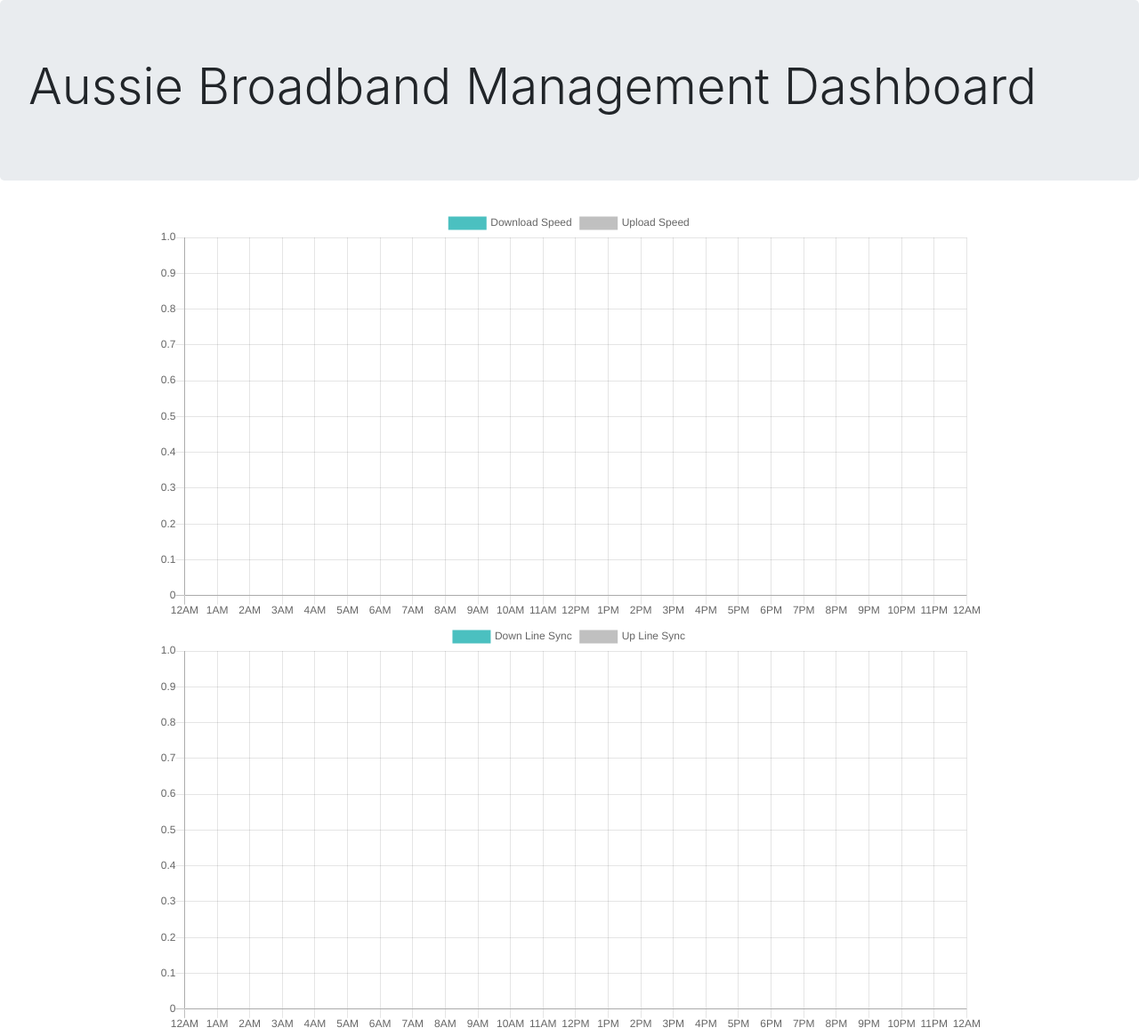
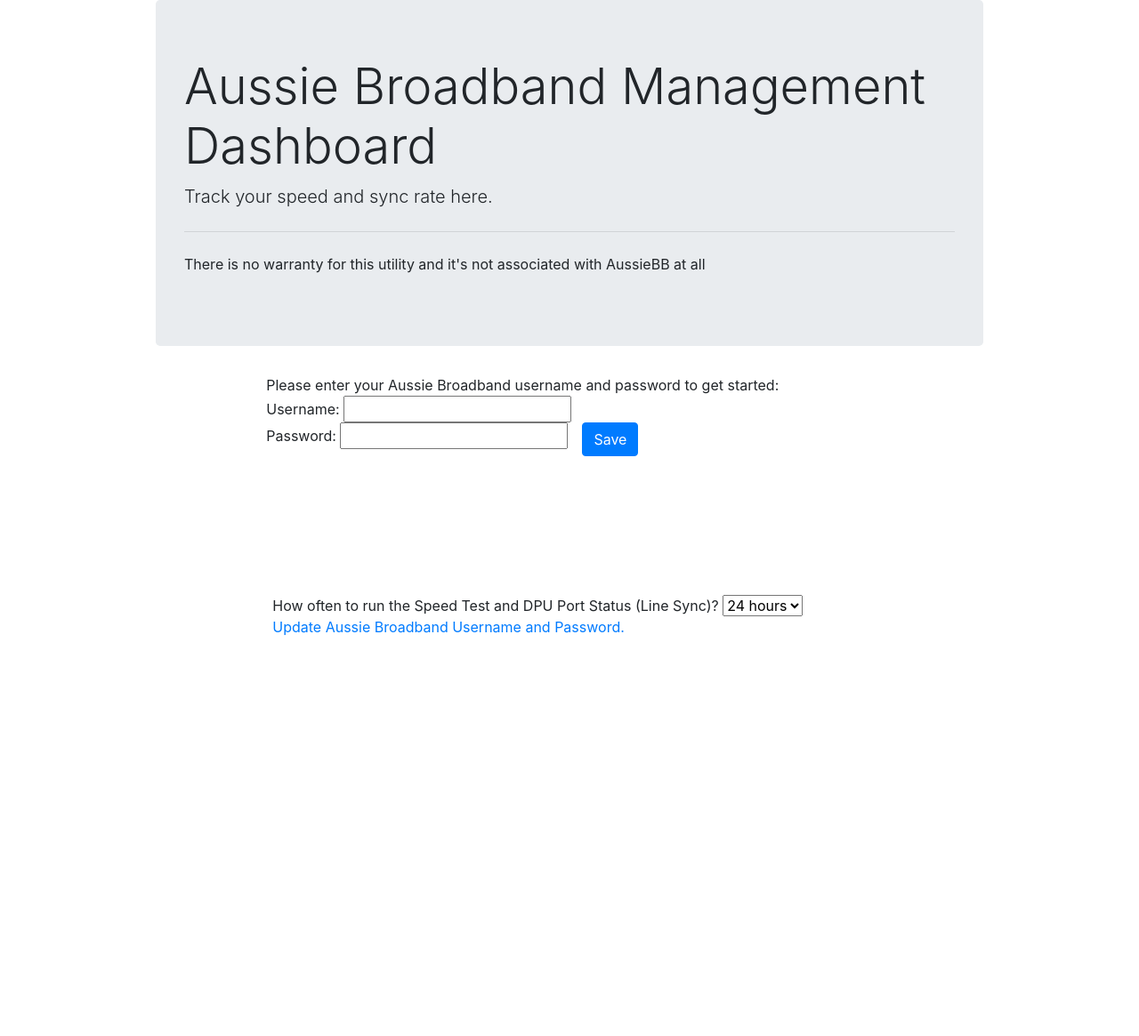
Before and after one commit to gergnz/aussiebbmgt, a Flask app: page / in a window 1280 px wide. Shown: the whole page at 89% size. After the commit the page ends 715 px from the top, so only its background shows below. Run offline with Flask 2, Linux system fonts and the light colour scheme; data that the repository does not hold is empty; a map, chart or similar area stays blank; some libraries are stand-ins or nearby versions.

Commit message:
lots of work

```diff
--- a/app/routes.py
+++ b/app/routes.py
@@ -14,8 +14,9 @@
 
 class SpeedTestResults(Resource):
     def get(self):
-        fromdate = datetime.datetime.now() - datetime.timedelta(days=365)
-        todate = datetime.datetime.now()
+        fromdate_raw = datetime.datetime.now() - datetime.timedelta(days=365)
+        fromdate = fromdate_raw.isoformat()
+        todate = datetime.datetime.now().isoformat()
         if 'fromdate' in request.args:
             fromdate = request.args['fromdate']
         if 'todate' in request.args:
@@ -44,18 +45,40 @@
         conn.close()
         return results
 
+class Settings(Resource):
+    def get(self):
+        query = "select * from settings"
+        if 'key' in request.args:
+            query = "select * from settings where key = '%s'" % (request.args['key'])
+        conn = sqlite3.connect('aussiebbmgt.db')
+        conn.row_factory = dict_factory
+        cursor = conn.cursor()
+        cursor.execute(query)
+        results = cursor.fetchall()
+        conn.close()
+        return results
+
+    def post(self):
+        conn = sqlite3.connect('aussiebbmgt.db')
+        conn.row_factory = dict_factory
+        cursor = conn.cursor()
+        for key in request.form.keys():
+            value = request.form.get(key)
+            cursor.execute("insert into settings(key,value) values ('%s', '%s') on conflict(key) do update set value='%s' where key='%s'" % (key, value, value, key))
+            conn.commit()
+        results = cursor.fetchall()
+        conn.close()
+        return results
+
 @app.route('/')
 @app.route('/index')
 def index():
     return render_template('index.html')
 
-@app.route('/combined')
-def combined():
-    return render_template('combined.html')
-
-@app.route('/test')
-def test():
-    return render_template('test.html')
+@app.route('/favicon.ico')
+def favicon():
+    return ''
 
 api.add_resource(SpeedTestResults, '/speedtestresults')
 api.add_resource(DpuTestResults, '/dputestresults')
+api.add_resource(Settings, '/settings')
--- a/app/static/combinedChart.js
+++ b/app/static/combinedChart.js
@@ -1,3 +1,5 @@
+var combinedChart;
+
 function getChartData(url, fromdate = '', todate = '') {
     var speedurl = url + "/speedtestresults";
     if (fromdate !== '') {
@@ -68,14 +70,19 @@
     });
 }
 
-$(document).ready(function() {
-    var todate = ''
-    var fromdate = ''
+function hello(response) {
   var proto = window.location.protocol;
   var port = window.location.port;
   var hostname = window.location.hostname;
-    url = proto + '//' + hostname + ':' + port;
+
+  var url = proto + '//' + hostname + ':' + port;
+
+  if (response.length == 1) {
+    // do the charge as we have a username
+    var todate = ''
+    var fromdate = ''
     getChartData(url);
+
     $(function() {
         $("#fromdatepicker").datepicker();
     });
@@ -89,15 +96,103 @@
         }
         var rawtodate = $("#todatepicker").val();
         if (rawtodate !== '') {
-            todate = new Date($("#todatepicker").val()).toISOString();
+            var todate_raw = new Date($("#todatepicker").val());
+            todate = new Date(todate_raw.setDate(todate_raw.getDate() + 1)).toISOString();
         }
         getChartData(url, fromdate, todate);
+    });
+
+  } else {
+    var userpass = `
+        <div class="row">
+          <div class="col-med px-lg-2">
+            Please enter your Aussie Broadband username and password to get started:
+          </div>
+        </div>
+        <div class="row">
+          <div class="col-med px-lg-2">
+            Username: <input type="text" id="aussiebb_username">
+          </div>
+          <div class="col-med px-lg-2">
+            Password: <input type="password" id="aussiebb_password">
+          </div>
+          <div class="col-med px-lg-2" id="saveuserpass">
+            <button type="button" class="btn btn-primary">Save</button>
+          </div>
+        </div>`
+    $("#datechooser").html(userpass);
+    $("#saveuserpass").click(function() {
+        $.post(url+"/settings", data="aussiebb_username="+$("#aussiebb_username").val()+"&aussiebb_password="+$("#aussiebb_password").val())
+        .done(function() {
+          location.reload();
+        });
+    });
+  }
+}
+
+
+
+$(document).ready(function() {
+    var proto = window.location.protocol;
+    var port = window.location.port;
+    var hostname = window.location.hostname;
+
+    var url = proto + '//' + hostname + ':' + port;
+
+    var aussiebb_username = $.getJSON({url: url+'/settings?key=aussiebb_username'})
+      .done(hello);
+
+    $.getJSON({url: url+'/settings?key=cadence'})
+      .done(function(data) {
+      if (data.length == 1) {
+          $("#cadence").val(data[0].value);
+      } else {
+          $("#cadence").val(24);
+      }
+    });
+
+    $("#configuration").change(function() {
+        $.post(url+"/settings", data="cadence="+$("#cadence").val())
+    });
+
+    $("#updateuserpass").click(function() {
+        var userpass = `
+            <div class="row">
+              <div class="col-med px-lg-2">
+                Please enter your Aussie Broadband username and password to get started:
+              </div>
+            </div>
+            <div class="row">
+              <div class="col-med px-lg-2">
+                Username: <input type="text" id="aussiebb_username">
+              </div>
+              <div class="col-med px-lg-2">
+                Password: <input type="password" id="aussiebb_password">
+              </div>
+              <div class="col-med px-lg-2" id="saveuserpass">
+                <button type="button" class="btn btn-primary">Save</button>
+              </div>
+            </div>`
+        $("#updateuserpassbox").html(userpass);
+        $("#saveuserpass").click(function() {
+            $.post(url+"/settings", data="aussiebb_username="+$("#aussiebb_username").val()+"&aussiebb_password="+$("#aussiebb_password").val())
+            .done(function() {
+              $("#updateuserpassbox").hide();
+            });
+        });
     });
 });
 
 function renderChart(data) {
+    if (combinedChart) {
+      var i;
+      for (i = 0; i < combinedChart.data.datasets.length; i++) {
+          combinedChart.data.datasets[i].data = data[i];
+      }
+      combinedChart.update();
+    } else {
         var ctx = document.getElementById("combinedChart").getContext('2d');
-    var combinedChart = new Chart(ctx, {
+        combinedChart = new Chart(ctx, {
             type: 'line',
             data: {
                 datasets: [{
@@ -160,3 +255,4 @@
             }
         });
     }
+}
--- a/app/templates/index.html
+++ b/app/templates/index.html
@@ -1,13 +1,14 @@
-<!DOCTYPE html>
-<html>
-
+<!doctype html>
+<html lang="en">
   <head>
     <script src="https://code.jquery.com/jquery-3.5.1.min.js"></script>
+    <script src="https://code.jquery.com/ui/1.12.1/jquery-ui.min.js"></script>
     <script src="https://cdn.jsdelivr.net/npm/popper.js@1.16.1/dist/umd/popper.min.js"></script>
     <script src="https://cdnjs.cloudflare.com/ajax/libs/Chart.js/2.8.0/Chart.bundle.js"></script>
     <script src="https://stackpath.bootstrapcdn.com/bootstrap/4.5.2/js/bootstrap.min.js"></script>
-    <script src="/static/myChart.js"></script>
+    <script src="/static/combinedChart.js"></script>
     <link rel="stylesheet" href="https://stackpath.bootstrapcdn.com/bootstrap/4.5.2/css/bootstrap.min.css">
+    <link rel="stylesheet" href="https://code.jquery.com/ui/1.12.0/themes/smoothness/jquery-ui.css">
     <style>
       .container {
         width: 75%;
@@ -15,38 +16,64 @@
         position: relative;
       }
 
-        #loadingSpeedMessage {
-            position: absolute;
-            left: 75%;
-            top: 50%;
-            transform: translate(-50%, -50%);
-        }
-
-        #loadingLinesyncMessage {
+      #loadingMessage {
         position: absolute;
         left: 75%;
         top: 50%;
         transform: translate(-50%, -50%);
       }
     </style>
+    <meta charset="utf-8">
+    <meta name="viewport" content="width=device-width, initial-scale=1, shrink-to-fit=no">
+    <title>AussieBB Management Dashboard</title>
   </head>
-
   <body>
 
+    <div class="container">
       <div class="jumbotron">
         <h1 class="display-4">Aussie Broadband Management Dashboard</h1>
+        <p class="lead">Track your speed and sync rate here.</p>
+        <hr class="my-4">
+        <p>There is no warranty for this utility and it's not associated with AussieBB at all</p>
+      </div>
+
+      <div class="container" id='datechooser'>
+        <div class="row">
+          <div class="col-med px-lg-2">
+            FromDate: <input type="text" id="fromdatepicker">
+          </div>
+          <div class="col-med px-lg-2">
+            ToDate: <input type="text" id="todatepicker">
+          </div>
+          <div class="col-med px-lg-2" id="target">
+            <button type="button" class="btn btn-primary">Graph it!</button>
+          </div>
+        </div>
       </div>
 
       <div class="container">
-        <div id="loadingSpeedMessage"></div>
-        <canvas id="speedChart"></canvas>
+        <div id="loadingMessage"></div>
+        <canvas id="combinedChart"></canvas>
       </div>
 
-    <div class="container">
-        <div id="loadingLinesyncMessage"></div>
-        <canvas id="linesyncChart"></canvas>
+      <div class="container" id="configuration">
+        How often to run the Speed Test and DPU Port Status (Line Sync)?
+        <select id="cadence" name="cadence">
+          <option value="1">1 hour</option>
+          <option value="2">2 hours</option>
+          <option value="4">4 hours</option>
+          <option value="8">8 hours</option>
+          <option value="12">12 hours</option>
+          <option value="24" selected>24 hours</option>
+        </select>
+      </div>
+
+      <div class="container" id="updateuserpass">
+        <a href="#">Update Aussie Broadband Username and Password.</a>
+      </div>
+      <div class="container" id="updateuserpassbox">
+      </div>
     </div>
 
   </body>
-
 </html>
--- a/create.sql
+++ b/create.sql
@@ -17,3 +17,8 @@
 	uploadSpeedKbps NUMERIC,
 	date TEXT
 );
+
+create table settings(
+  key varchar(256) PRIMARY KEY,
+  value varchar(256)
+)
```
Also changed, not shown: app/templates/combined.html (deleted, +0 -50 lines), app/templates/test.html (deleted, +0 -41 lines), runforever.py (added, +126 -0 lines), README.md. Lines whose indentation alone changed are shown as unchanged.
